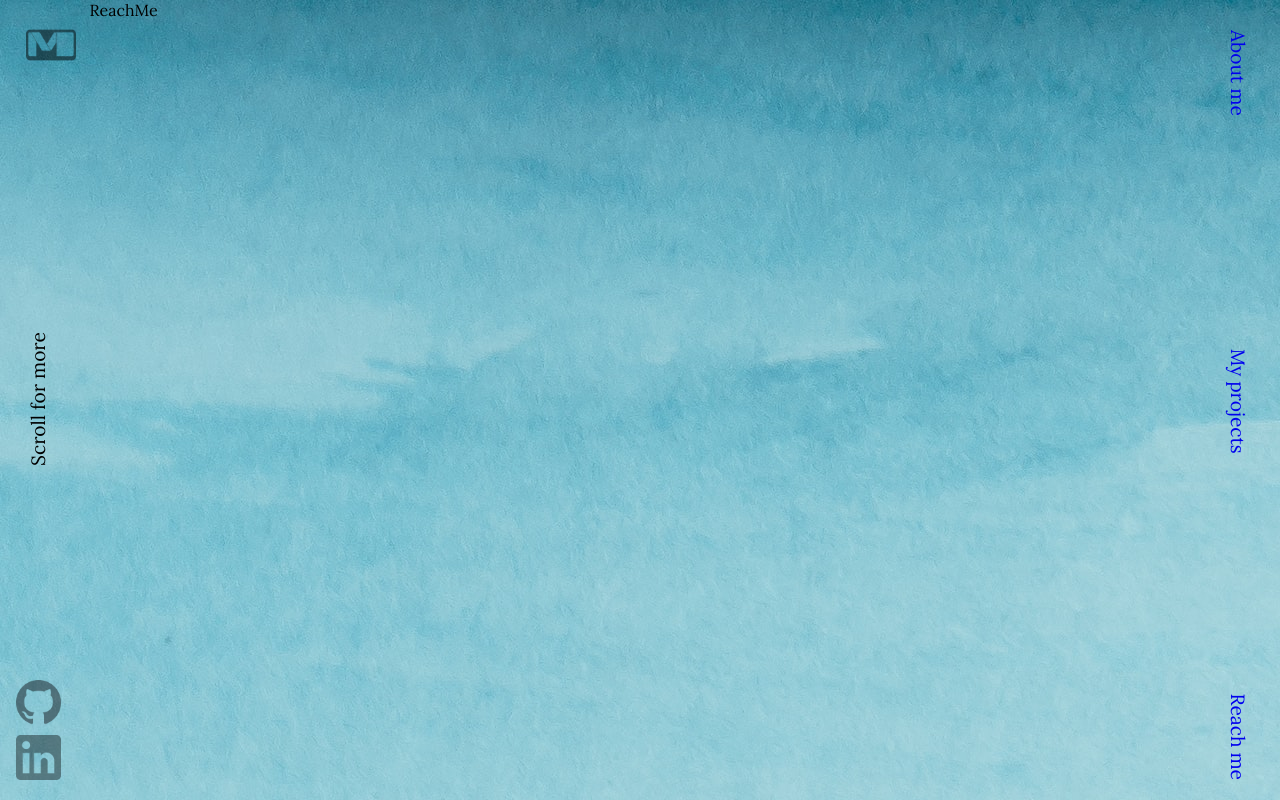
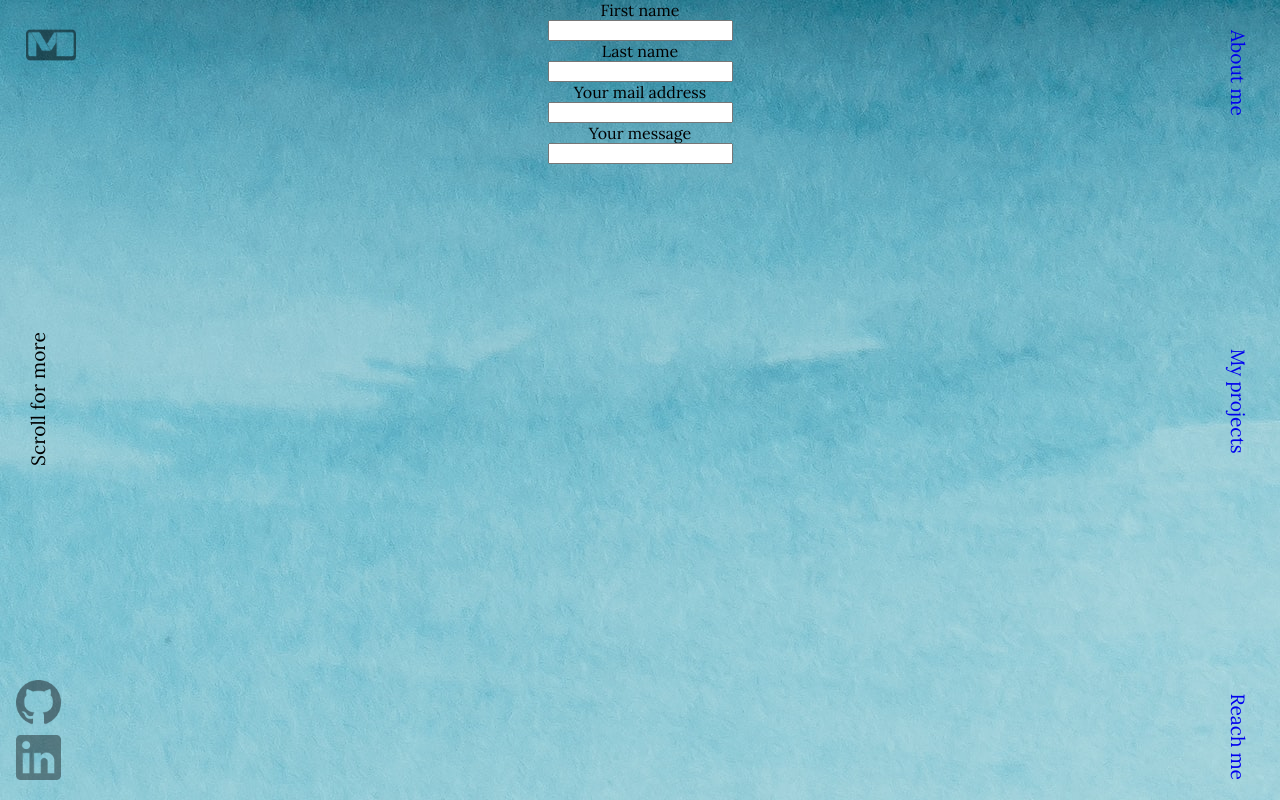
Before and after one commit to JeanSebastien130/ReactJS, a React (Create React App) app in the folder Project3/my_portfolio/: page /ReachMe in a window 1280 px wide. Built offline with nearby package versions, Linux system fonts and the light colour scheme.

Commit message:
début reachme

```diff
--- a/Project3/my_portfolio/src/Stylesheet/ReachMe.css
+++ b/Project3/my_portfolio/src/Stylesheet/ReachMe.css
@@ -1,6 +1,9 @@
-.reachmebanner {
+.reachmeentirecode {
     height: 100vh;
-    display: flex;
-    justify-content: center;
-    align-items: center;
   }
+
+.thewholeform {
+  display: flex;
+  flex-direction: column;
+  align-items: center;
+}
--- a/Project3/my_portfolio/src/components/MyProjects.jsx
+++ b/Project3/my_portfolio/src/components/MyProjects.jsx
@@ -7,6 +7,7 @@ import JavaScriptLogo from '../images/JavaScript_logo.png'
 import RubyOnRailsLogo from '../images/RubyOnRails.png'
 import FigmaLogo from '../images/figma.png'
 import PostgresSQLLogo from '../images/postgres.png'
+
 const myProjects = () => {
   return (
   <div className='myprojectsbanner'>
--- a/Project3/my_portfolio/src/components/ReachMe.jsx
+++ b/Project3/my_portfolio/src/components/ReachMe.jsx
@@ -1,5 +1,20 @@
+import '../Stylesheet/ReachMe.css'
+
 const ReachMe = () => {
-  return <div>ReachMe</div>;
+  return (
+  <div className="reachmeentirecode">
+    <div className='thewholeform'>
+      <label for="firstName">First name</label>
+      <input type="text" name="firstName" className="firstName" tabIndex="1"/>
+      <label for="lastName">Last name</label>
+      <input type="text" name="lastName" className="lastName" tabIndex="2"/>
+      <label for="lastName">Your mail address</label>
+      <input type="text" name="lastName" className="lastName" tabIndex="2"/>
+      <label for="lastName">Your message</label>
+      <input type="text" name="lastName" className="lastName" tabIndex="2"/>
+    </div>
+  </div>
+  );
 };
 
 export default ReachMe;
```
